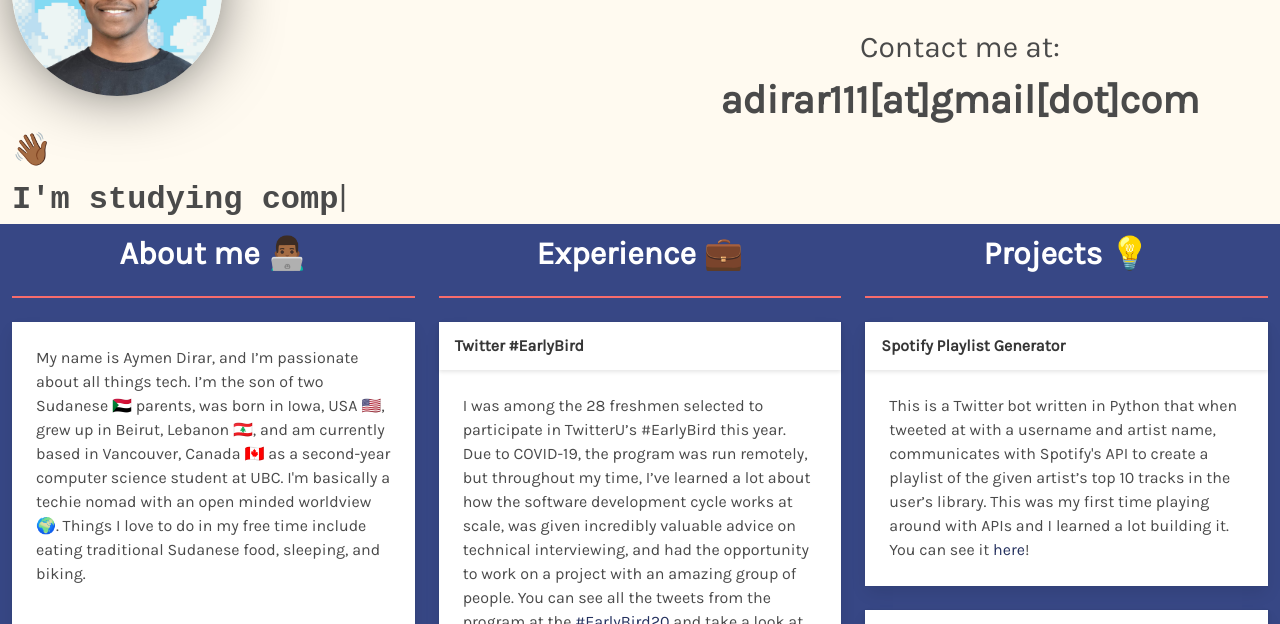
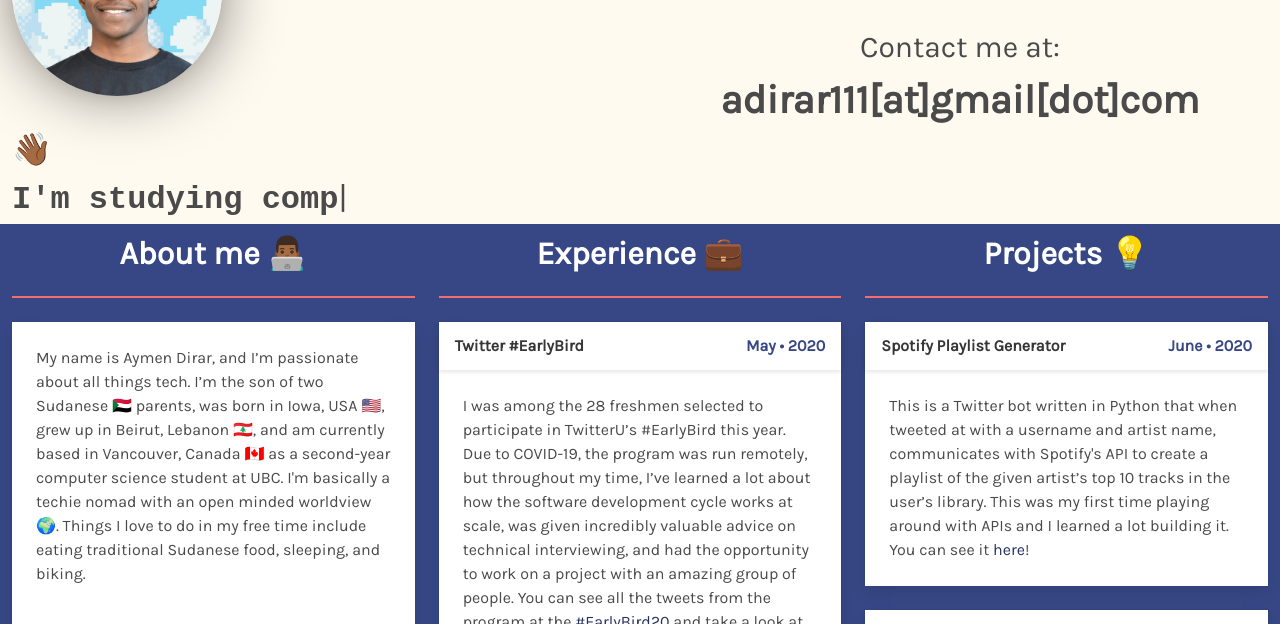
Before and after one commit to adirar111/adirar111.github.io, a website: page index.html in a window 1280 px wide. Shown: the part 176-800 px from the top of the page. Drawn offline with Linux system fonts and the light colour scheme.

Commit message:
added dates

```diff
--- a/index.html
+++ b/index.html
@@ -104,9 +104,9 @@
                         <h1 class="card-header-title">
                             Twitter #EarlyBird
                         </h1>
+                        <h1 class="date">May • 2020</h1>
                     </header>
                     <div class="card-content">
-                        <div class="content">
                         <p class="content">
                             I was among the 28 freshmen selected to participate in TwitterU’s #EarlyBird this year.
                             Due to COVID-19, the program was run remotely, but throughout my time, I’ve learned a
@@ -121,7 +121,6 @@
                     </div>
                 </div>
             </div>
-            </div>
             <div class="column right-bottom">
                 <h1 id="header" class="title has-text-centered">Projects 💡</h1>
                 <hr id="hr">
@@ -130,12 +129,14 @@
                         <h1 class="card-header-title">
                             Spotify Playlist Generator
                         </h1>
+                        <h1 class="date">June • 2020</h1>
                     </header>
                     <div class="card-content">
                         <p class="content">
                             This is a Twitter bot written in Python that when tweeted at with a username and artist
                             name, communicates with Spotify's API to create a playlist of the given artist’s top 10
-                            tracks in the user’s library. This was my first time playing around with APIs and I learned
+                            tracks in the user’s library. This was my first time playing around with APIs and I
+                            learned
                             a lot building it. You can see it <a
                                 href="https://github.com/adirar111/twitter-spotify-bot">here</a>!
                         </p>
@@ -147,12 +148,14 @@
                         <h1 class="card-header-title">
                             Get It Done!
                         </h1>
+                        <h1 class="date">April • 2020</h1>
                     </header>
                     <div class="card-content">
                         <p class="content">
                             This is a desktop application adhering to OOD design written in vanilla Java with a GUI
                             built using the Swing framework. The application allows users to sign in, add, view,
-                            update, and delete tasks to/ from their Task List. It was my term project for CPSC 210. You
+                            update, and delete tasks to/ from their Task List. It was my term project for CPSC 210.
+                            You
                             can check it out <a href="https://github.com/adirar111/get-it-done">here</a>!
                         </p>
                     </div>
--- a/sass/mystyles.scss
+++ b/sass/mystyles.scss
@@ -196,6 +196,13 @@ audio {
     width: 90%;
     box-shadow: 0px 0px 52px -26px #000;
 }
+
+.date {
+    color: $dark-blue;
+    font-weight: bold;
+    text-align: right;
+    padding: 12px 16px;
+}
 // for transition to tablet-mobile
 @media only screen and (max-width: 1200px) {
     .contact {
```
Also changed, not shown: css/mystyles.css. Lines whose indentation alone changed are shown as unchanged.
